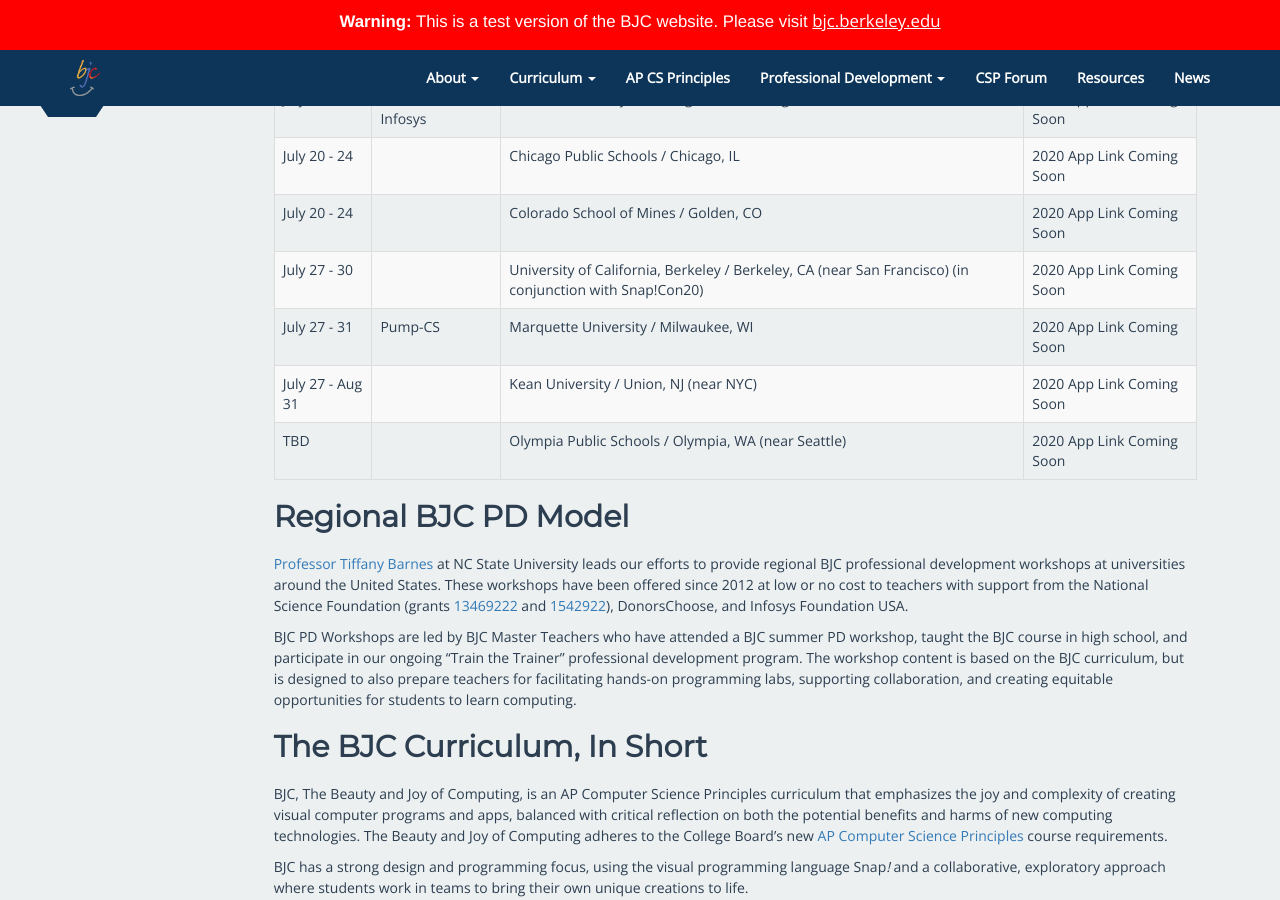
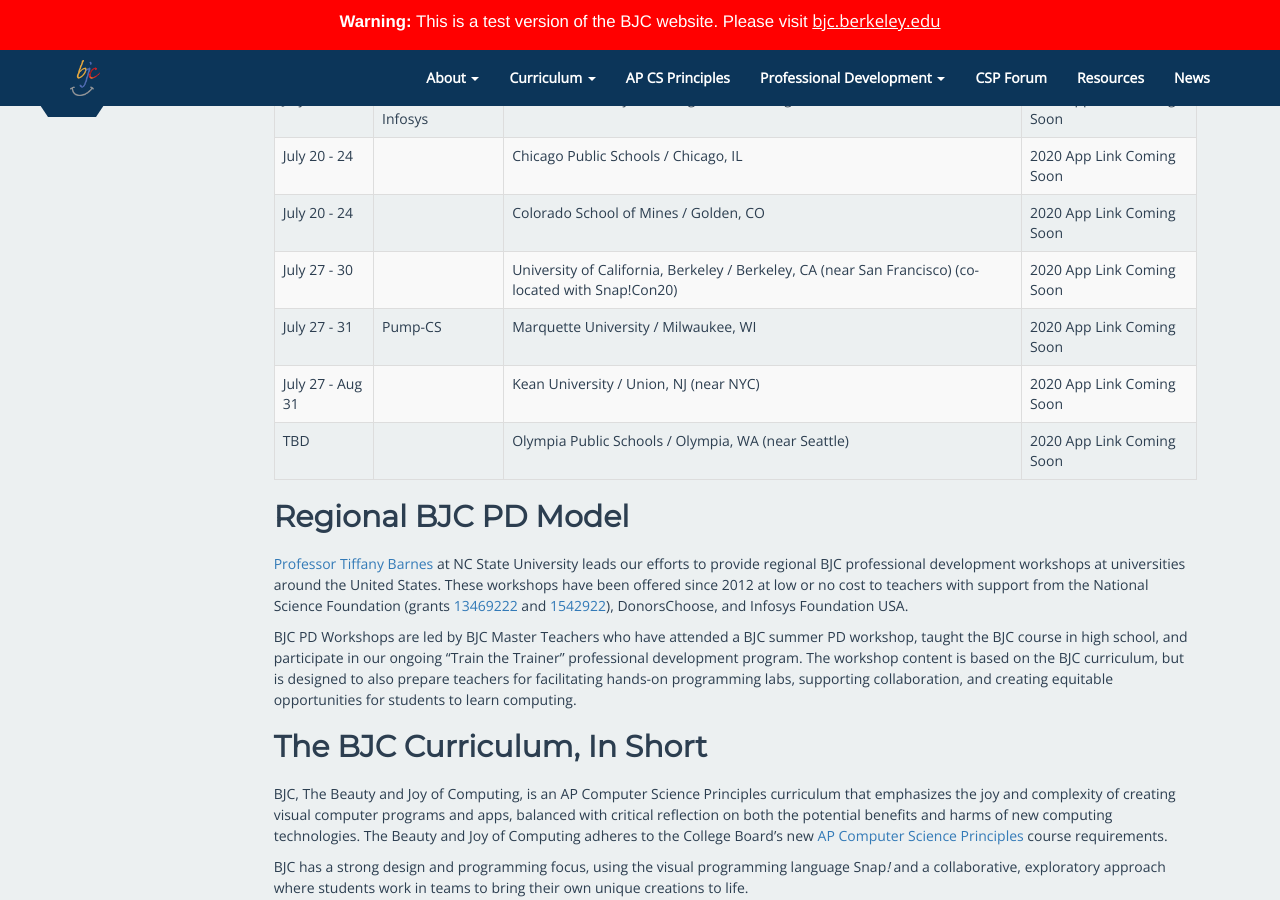
Before and after one commit to beautyjoy/beautyjoy.github.io, a Jekyll site: the page built from summer-pd/index.md, in a window 1280 px wide and 900 px high, scrolled down 1340 px. Built offline with Jekyll 4.4.1, drawn with Linux system fonts in a browser that asks for light colours.

Commit message:
updated snapcon

```diff
--- a/summer-pd/index.md
+++ b/summer-pd/index.md
@@ -111,7 +111,7 @@
   <tr>
     <td>July 27 - 30</td>
 	<td></td>
-    <td>University of California, Berkeley / Berkeley, CA (near San Francisco) (in conjunction with Snap!Con20)</td>
+    <td>University of California, Berkeley / Berkeley, CA (near San Francisco) (co-located with Snap!Con20)</td>
 	<td>2020 App Link Coming Soon</td>
 	<!--<td><a href="https://bjc.link/PD2019App">BJC App</a></td>-->
   </tr>
```
